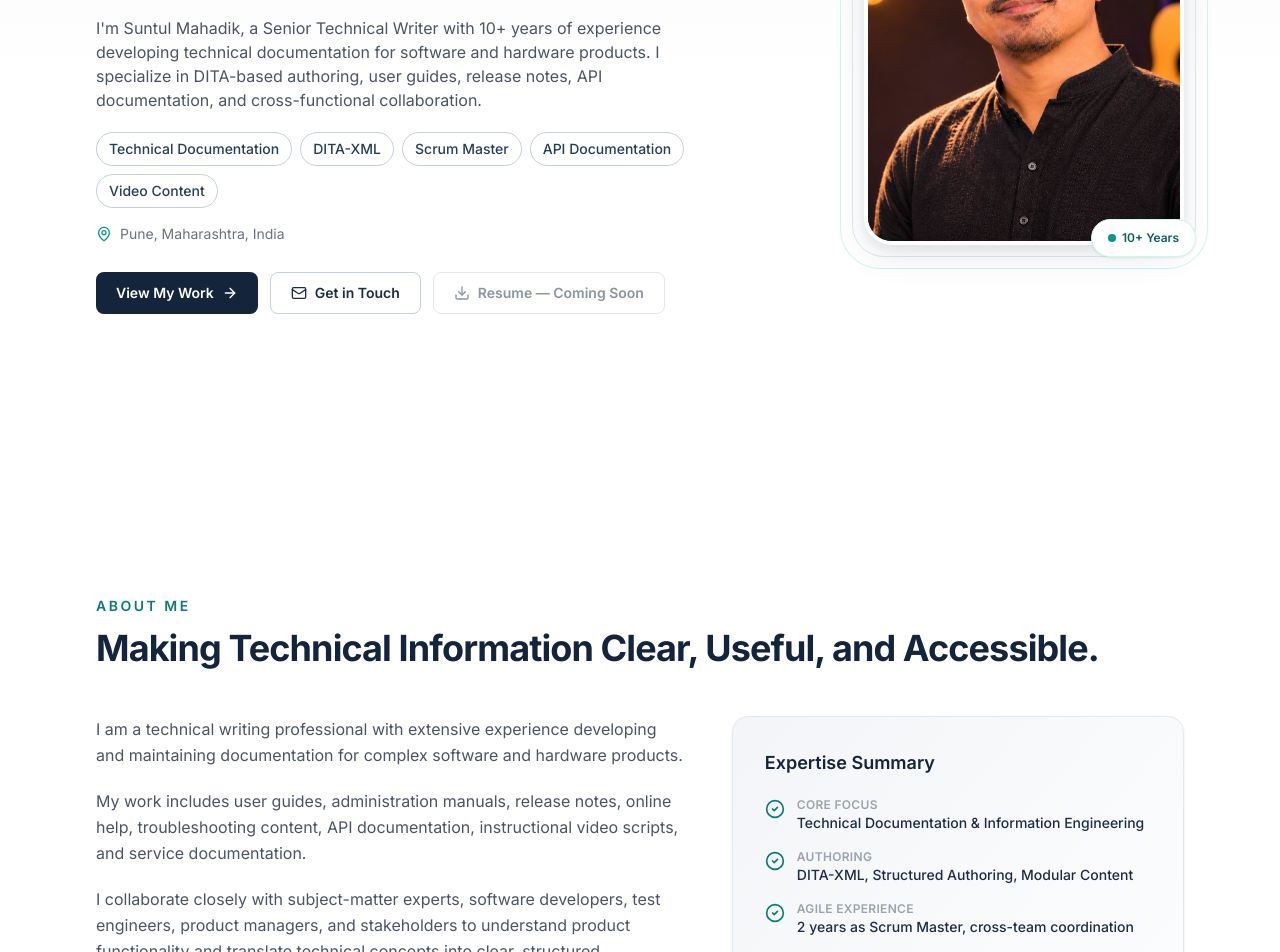
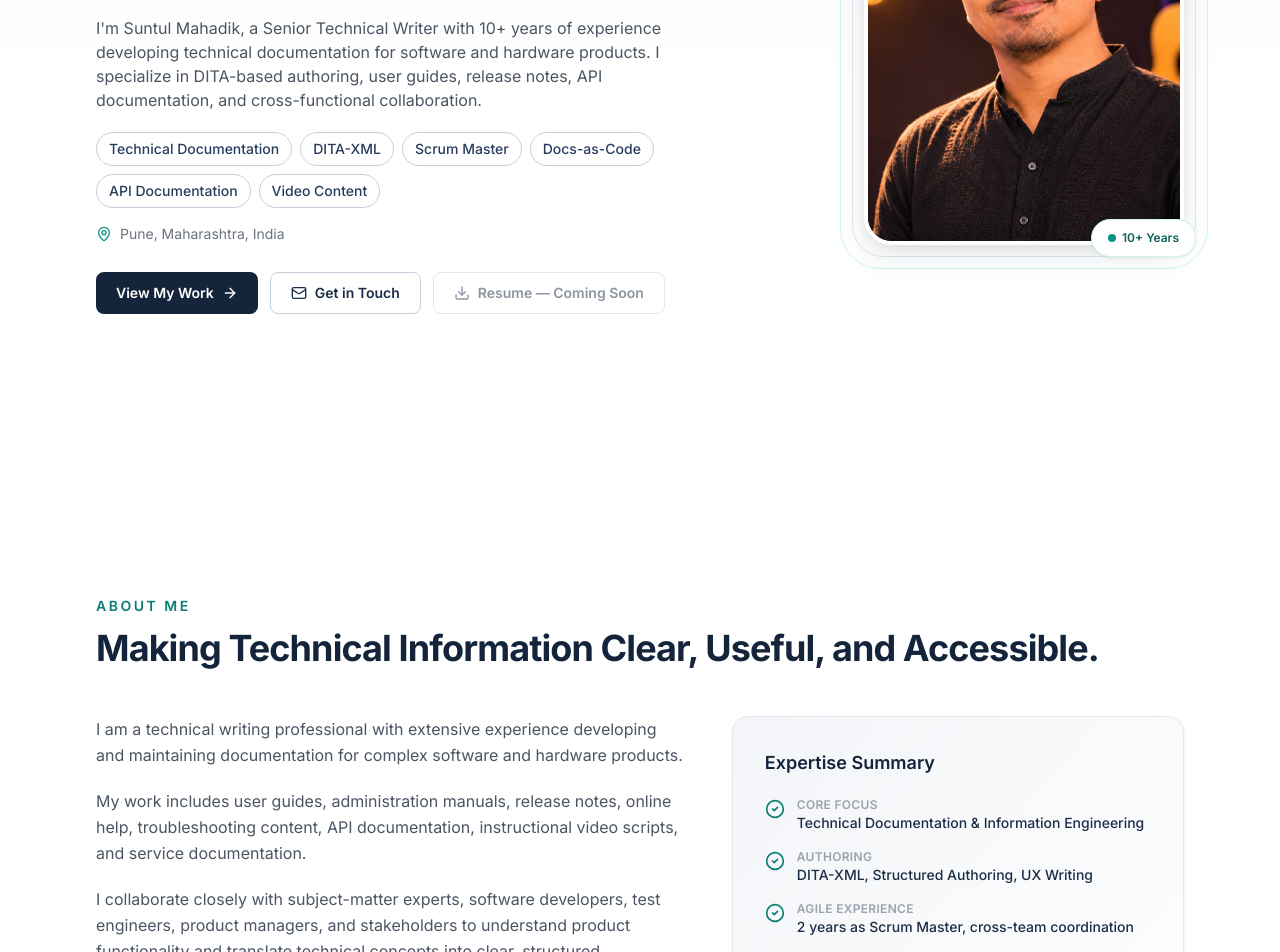
Before and after one commit to mahadevbabies7-creator/senior-technical-writer-portfolio, a React (Vite) app: page / in a window 1280 px wide. Shown: the part 320-1272 px from the top of the page. Built offline with nearby package versions, Linux system fonts and the light colour scheme.

Commit message:
more changes

```diff
--- a/src/data/portfolio.ts
+++ b/src/data/portfolio.ts
@@ -33,6 +33,7 @@ export const profile = {
     'Technical Documentation',
     'DITA-XML',
     'Scrum Master',
+    'Docs-as-Code',
     'API Documentation',
     'Video Content',
   ],
@@ -73,7 +74,7 @@ export const about = {
   ],
   summary: [
     { label: 'Core Focus', value: 'Technical Documentation & Information Engineering' },
-    { label: 'Authoring', value: 'DITA-XML, Structured Authoring, Modular Content' },
+    { label: 'Authoring', value: 'DITA-XML, Structured Authoring, UX Writing' },
     { label: 'Agile Experience', value: '2 years as Scrum Master, cross-team coordination' },
     { label: 'Collaboration', value: 'SMEs, developers, QA, product, and stakeholders' },
     { label: 'Content Types', value: 'User guides, API docs, release notes, online help, video scripts' },
```
